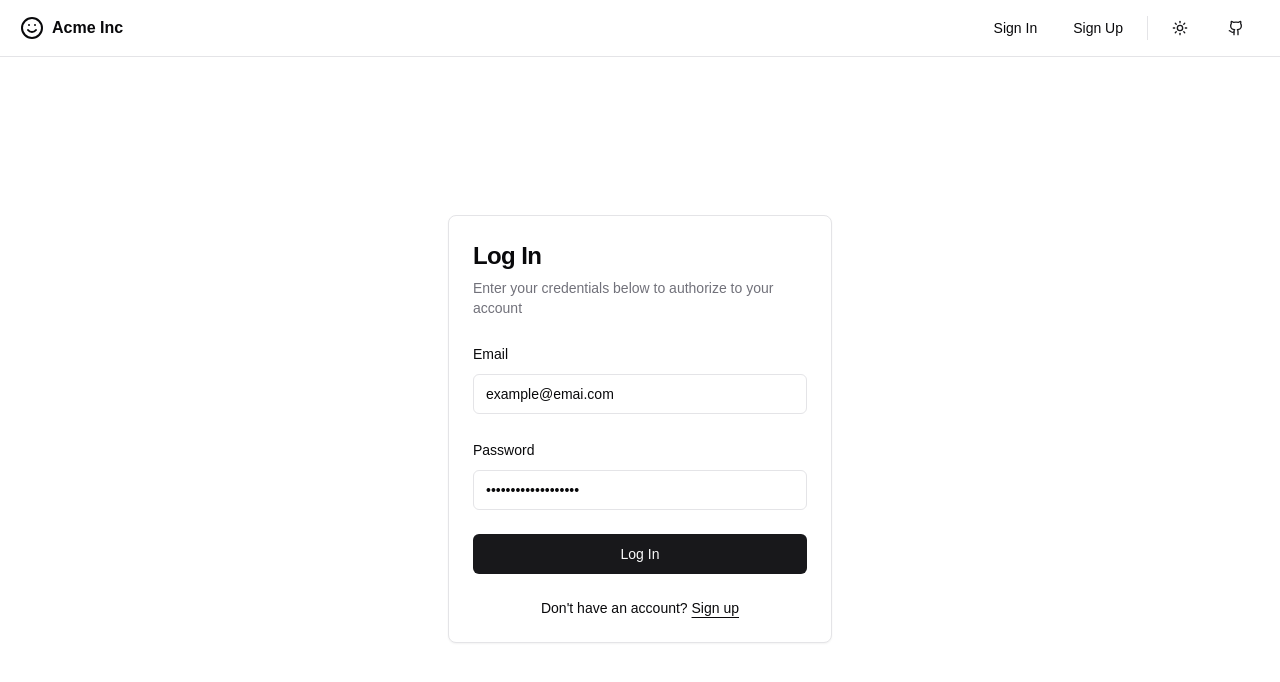
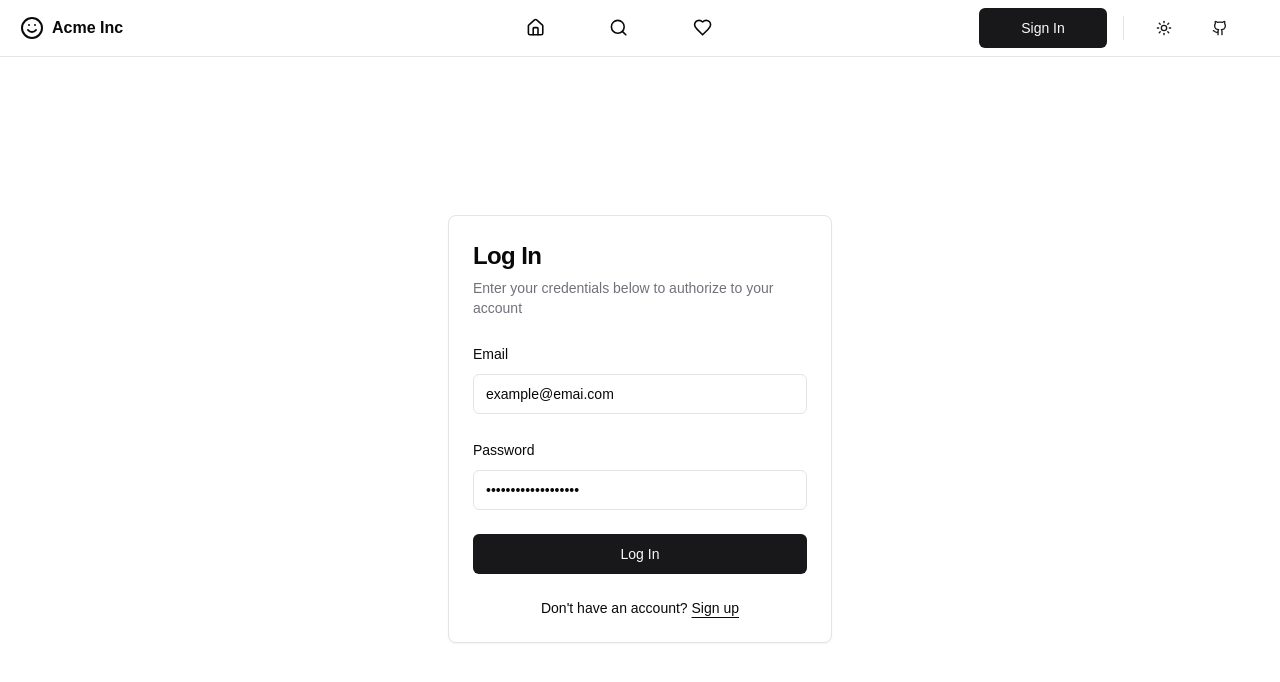
Before and after one commit to uncle-Yevheniii/blog-app.next, a Next.js app: page /signin in a window 1280 px wide. Shown: the top 682 px of the page. Built offline with nearby package versions, Linux system fonts and the light colour scheme.

Commit message:
refactor MenuBar component; simplify navigation structure and enhance UI with icon buttons

```diff
--- a/src/components/menu-bar.tsx
+++ b/src/components/menu-bar.tsx
@@ -2,58 +2,51 @@
 
 import { ThemeButton } from './theme-button';
 import { RepoLink } from './repo-link';
-import { cn } from '@/lib/utils';
 import { Logo } from './logo';
-import {
-  Separator,
-  NavigationMenu,
-  NavigationMenuItem,
-  NavigationMenuLink,
-  NavigationMenuList,
-} from '@/components/ui';
-
-const navigationItems = [
-  {
-    title: 'Sign In',
-    href: '/signin',
-  },
-  {
-    title: 'Sign Up',
-    href: '/signup',
-  },
-];
+import { Separator, Button } from '@/components/ui';
+import { Home, Search, Heart } from 'lucide-react';
 
 export function MenuBar() {
   return (
     <header className="px-5 sticky top-0 z-50 w-full border-b bg-background/95 backdrop-blur supports-[backdrop-filter]:bg-background/60">
       <div className="container flex h-14 items-center">
         <Logo />
-        <div className="flex flex-1 items-center justify-between space-x-2 md:justify-end">
-          <nav className="hidden md:flex">
-            <NavigationMenu>
-              <NavigationMenuList>
-                {navigationItems.map(item => (
-                  <NavigationMenuItem key={item.title}>
-                    <NavigationMenuLink
-                      href={item.href}
-                      className={cn(
-                        'group inline-flex h-9 w-max items-center justify-center rounded-md bg-background px-4 py-2 text-sm font-medium transition-colors hover:bg-accent hover:text-accent-foreground focus:bg-accent focus:text-accent-foreground focus:outline-none disabled:pointer-events-none disabled:opacity-50 data-[active]:bg-accent/50 data-[state=open]:bg-accent/50',
-                      )}
-                    >
-                      {item.title}
-                    </NavigationMenuLink>
-                  </NavigationMenuItem>
-                ))}
-              </NavigationMenuList>
-            </NavigationMenu>
+        <div className="flex-1">
+          <nav className="flex items-center px-4">
+            <div className="container mx-auto flex items-center justify-between">
+              {/* Placeholder for potential left-side content */}
+              <div className="w-24"></div>
+
+              {/* Main Navigation */}
+              <div className="flex items-center gap-8">
+                <button className="inline-flex h-9 w-max items-center justify-center rounded-md px-4 py-2 text-sm font-medium transition-colors hover:bg-accent hover:text-accent-foreground focus:bg-accent focus:text-accent-foreground focus:outline-offset-2 disabled:pointer-events-none disabled:opacity-50 data-[active]:bg-accent/50 data-[state=open]:bg-accent/50">
+                  <Home className="h-[1.2rem] w-[1.2rem]" />
+                </button>
+                <button className="inline-flex h-9 w-max items-center justify-center rounded-md px-4 py-2 text-sm font-medium transition-colors hover:bg-accent hover:text-accent-foreground focus:bg-accent focus:text-accent-foreground focus:outline-offset-2 disabled:pointer-events-none disabled:opacity-50 data-[active]:bg-accent/50 data-[state=open]:bg-accent/50">
+                  <Search className="h-[1.2rem] w-[1.2rem]" />
+                </button>
+                <button className="inline-flex h-9 w-max items-center justify-center rounded-md px-4 py-2 text-sm font-medium transition-colors hover:bg-accent hover:text-accent-foreground focus:bg-accent focus:text-accent-foreground focus:outline-offset-2 disabled:pointer-events-none disabled:opacity-50 data-[active]:bg-accent/50 data-[state=open]:bg-accent/50">
+                  <Heart className="h-[1.2rem] w-[1.2rem]" />
+                </button>
+              </div>
+
+              {/* Login Button */}
+              <div className="w-32 flex justify-end">
+                <Button
+                  variant="default"
+                  className="w-full bg-primary text-primary-foreground hover:bg-primary/90"
+                >
+                  Sign In
+                </Button>
+              </div>
+            </div>
           </nav>
+        </div>
+        <Separator className="h-6" orientation="vertical" />
 
-          <Separator className="h-6" orientation="vertical" />
-
-          <div className="flex items-center space-x-2">
-            <ThemeButton />
-            <RepoLink />
-          </div>
+        <div className="flex items-center space-x-2 px-4">
+          <ThemeButton />
+          <RepoLink />
         </div>
       </div>
     </header>
```
